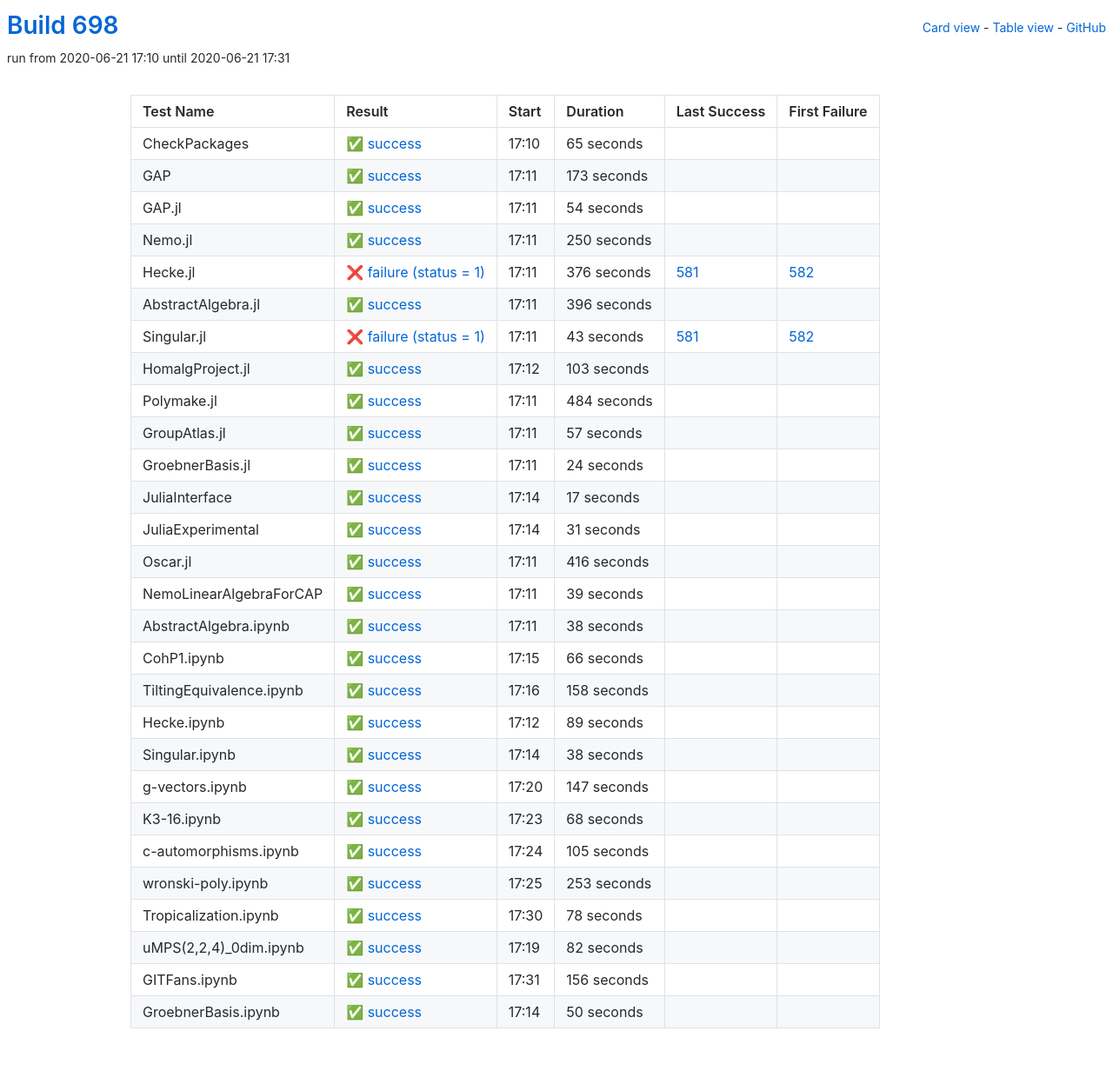
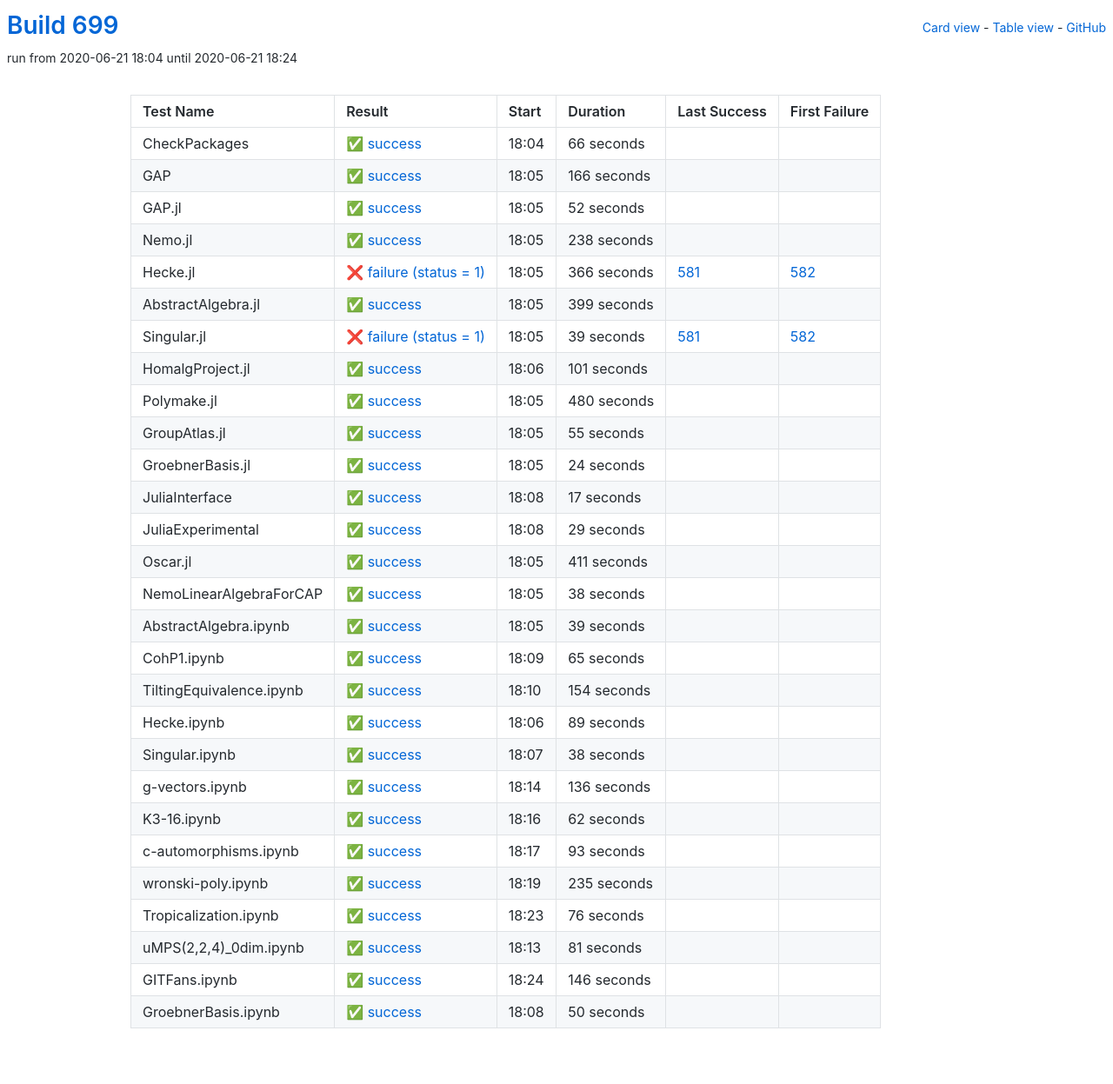
Before and after one commit to oscar-system/oscar-ci-status-1.4, a Jekyll site: the page built from table.html, in a window 1280 px wide. Shown: the whole page at 87% size. Built offline with Jekyll 4.4.1, drawn with Linux system fonts in a browser that asks for light colours.

Commit message:
Build #699

```diff
--- a/_data/ci.yml
+++ b/_data/ci.yml
@@ -1,6 +1,6 @@
 ---
-build: 698
-build_url: https://oscarci.mathematik.uni-kl.de/job/oscar-julia-1.4/698/
+build: 699
+build_url: https://oscarci.mathematik.uni-kl.de/job/oscar-julia-1.4/699/
 job: oscar-julia-1.4
 organization: oscar-system
 repo: oscar-ci-status-1.4
@@ -8,128 +8,128 @@ repourl: https://github.com/oscar-system/oscar-ci-status-1.4
 tests:
 - name: CheckPackages
   id: checkpackages
-  log: https://oscarci.mathematik.uni-kl.de/job/oscar-julia-1.4/698/artifact/logs/build-698/CheckPackages.log
-  start: 2020-06-21 17:10
+  log: https://oscarci.mathematik.uni-kl.de/job/oscar-julia-1.4/699/artifact/logs/build-699/CheckPackages.log
+  start: 2020-06-21 18:04
   success: true
   exitcode: 0
   status: success
-  duration: 65
+  duration: 66
   last_success: false
   last_success_url:
   first_failure: false
   first_failure_url:
 - name: GAP
   id: gap
-  log: https://oscarci.mathematik.uni-kl.de/job/oscar-julia-1.4/698/artifact/logs/build-698/GAP.log
-  start: 2020-06-21 17:11
+  log: https://oscarci.mathematik.uni-kl.de/job/oscar-julia-1.4/699/artifact/logs/build-699/GAP.log
+  start: 2020-06-21 18:05
   success: true
   exitcode: 0
   status: success
-  duration: 173
+  duration: 166
   last_success: false
   last_success_url:
   first_failure: false
   first_failure_url:
 - name: GAP.jl
   id: gap-jl
-  log: https://oscarci.mathematik.uni-kl.de/job/oscar-julia-1.4/698/artifact/logs/build-698/GAP.jl.log
-  start: 2020-06-21 17:11
+  log: https://oscarci.mathematik.uni-kl.de/job/oscar-julia-1.4/699/artifact/logs/build-699/GAP.jl.log
+  start: 2020-06-21 18:05
   success: true
   exitcode: 0
   status: success
-  duration: 54
+  duration: 52
   last_success: false
   last_success_url:
   first_failure: false
   first_failure_url:
 - name: Nemo.jl
   id: nemo-jl
-  log: https://oscarci.mathematik.uni-kl.de/job/oscar-julia-1.4/698/artifact/logs/build-698/Nemo.jl.log
-  start: 2020-06-21 17:11
+  log: https://oscarci.mathematik.uni-kl.de/job/oscar-julia-1.4/699/artifact/logs/build-699/Nemo.jl.log
+  start: 2020-06-21 18:05
   success: true
   exitcode: 0
   status: success
-  duration: 250
+  duration: 238
   last_success: false
   last_success_url:
   first_failure: false
   first_failure_url:
 - name: Hecke.jl
   id: hecke-jl
-  log: https://oscarci.mathematik.uni-kl.de/job/oscar-julia-1.4/698/artifact/logs/build-698/Hecke.jl.log
-  start: 2020-06-21 17:11
+  log: https://oscarci.mathematik.uni-kl.de/job/oscar-julia-1.4/699/artifact/logs/build-699/Hecke.jl.log
+  start: 2020-06-21 18:05
   success: false
   exitcode: 1
   status: failure
-  duration: 376
+  duration: 366
   last_success: 581
   last_success_url: https://oscarci.mathematik.uni-kl.de/job/oscar-julia-1.4/581/
   first_failure: 582
   first_failure_url: https://oscarci.mathematik.uni-kl.de/job/oscar-julia-1.4/582/
 - name: AbstractAlgebra.jl
   id: abstractalgebra-jl
-  log: https://oscarci.mathematik.uni-kl.de/job/oscar-julia-1.4/698/artifact/logs/build-698/AbstractAlgebra.jl.log
-  start: 2020-06-21 17:11
+  log: https://oscarci.mathematik.uni-kl.de/job/oscar-julia-1.4/699/artifact/logs/build-699/AbstractAlgebra.jl.log
+  start: 2020-06-21 18:05
   success: true
   exitcode: 0
   status: success
-  duration: 396
+  duration: 399
   last_success: false
   last_success_url:
   first_failure: false
   first_failure_url:
 - name: Singular.jl
   id: singular-jl
-  log: https://oscarci.mathematik.uni-kl.de/job/oscar-julia-1.4/698/artifact/logs/build-698/Singular.jl.log
-  start: 2020-06-21 17:11
+  log: https://oscarci.mathematik.uni-kl.de/job/oscar-julia-1.4/699/artifact/logs/build-699/Singular.jl.log
+  start: 2020-06-21 18:05
   success: false
   exitcode: 1
   status: failure
-  duration: 43
+  duration: 39
   last_success: 581
   last_success_url: https://oscarci.mathematik.uni-kl.de/job/oscar-julia-1.4/581/
   first_failure: 582
   first_failure_url: https://oscarci.mathematik.uni-kl.de/job/oscar-julia-1.4/582/
 - name: HomalgProject.jl
   id: homalgproject-jl
-  log: https://oscarci.mathematik.uni-kl.de/job/oscar-julia-1.4/698/artifact/logs/build-698/HomalgProject.jl.log
-  start: 2020-06-21 17:12
+  log: https://oscarci.mathematik.uni-kl.de/job/oscar-julia-1.4/699/artifact/logs/build-699/HomalgProject.jl.log
+  start: 2020-06-21 18:06
   success: true
   exitcode: 0
   status: success
-  duration: 103
+  duration: 101
   last_success: false
   last_success_url:
   first_failure: false
   first_failure_url:
 - name: Polymake.jl
   id: polymake-jl
-  log: https://oscarci.mathematik.uni-kl.de/job/oscar-julia-1.4/698/artifact/logs/build-698/Polymake.jl.log
-  start: 2020-06-21 17:11
+  log: https://oscarci.mathematik.uni-kl.de/job/oscar-julia-1.4/699/artifact/logs/build-699/Polymake.jl.log
+  start: 2020-06-21 18:05
   success: true
   exitcode: 0
   status: success
-  duration: 484
+  duration: 480
   last_success: false
   last_success_url:
   first_failure: false
   first_failure_url:
 - name: GroupAtlas.jl
   id: groupatlas-jl
-  log: https://oscarci.mathematik.uni-kl.de/job/oscar-julia-1.4/698/artifact/logs/build-698/GroupAtlas.jl.log
-  start: 2020-06-21 17:11
+  log: https://oscarci.mathematik.uni-kl.de/job/oscar-julia-1.4/699/artifact/logs/build-699/GroupAtlas.jl.log
+  start: 2020-06-21 18:05
   success: true
   exitcode: 0
   status: success
-  duration: 57
+  duration: 55
   last_success: false
   last_success_url:
   first_failure: false
   first_failure_url:
 - name: GroebnerBasis.jl
   id: groebnerbasis-jl
-  log: https://oscarci.mathematik.uni-kl.de/job/oscar-julia-1.4/698/artifact/logs/build-698/GroebnerBasis.jl.log
-  start: 2020-06-21 17:11
+  log: https://oscarci.mathematik.uni-kl.de/job/oscar-julia-1.4/699/artifact/logs/build-699/GroebnerBasis.jl.log
+  start: 2020-06-21 18:05
   success: true
   exitcode: 0
   status: success
@@ -140,8 +140,8 @@ tests:
   first_failure_url:
 - name: JuliaInterface
   id: juliainterface
-  log: https://oscarci.mathematik.uni-kl.de/job/oscar-julia-1.4/698/artifact/logs/build-698/JuliaInterface.log
-  start: 2020-06-21 17:14
+  log: https://oscarci.mathematik.uni-kl.de/job/oscar-julia-1.4/699/artifact/logs/build-699/JuliaInterface.log
+  start: 2020-06-21 18:08
   success: true
   exitcode: 0
   status: success
@@ -152,32 +152,44 @@ tests:
   first_failure_url:
 - name: JuliaExperimental
   id: juliaexperimental
-  log: https://oscarci.mathematik.uni-kl.de/job/oscar-julia-1.4/698/artifact/logs/build-698/JuliaExperimental.log
-  start: 2020-06-21 17:14
+  log: https://oscarci.mathematik.uni-kl.de/job/oscar-julia-1.4/699/artifact/logs/build-699/JuliaExperimental.log
+  start: 2020-06-21 18:08
   success: true
   exitcode: 0
   status: success
-  duration: 31
+  duration: 29
   last_success: false
   last_success_url:
   first_failure: false
   first_failure_url:
 - name: Oscar.jl
   id: oscar-jl
-  log: https://oscarci.mathematik.uni-kl.de/job/oscar-julia-1.4/698/artifact/logs/build-698/Oscar.jl.log
-  start: 2020-06-21 17:11
+  log: https://oscarci.mathematik.uni-kl.de/job/oscar-julia-1.4/699/artifact/logs/build-699/Oscar.jl.log
+  start: 2020-06-21 18:05
   success: true
   exitcode: 0
   status: success
-  duration: 416
+  duration: 411
   last_success: false
   last_success_url:
   first_failure: false
   first_failure_url:
 - name: NemoLinearAlgebraForCAP
   id: nemolinearalgebraforcap
-  log: https://oscarci.mathematik.uni-kl.de/job/oscar-julia-1.4/698/artifact/logs/build-698/NemoLinearAlgebraForCAP.log
-  start: 2020-06-21 17:11
+  log: https://oscarci.mathematik.uni-kl.de/job/oscar-julia-1.4/699/artifact/logs/build-699/NemoLinearAlgebraForCAP.log
+  start: 2020-06-21 18:05
+  success: true
+  exitcode: 0
+  status: success
+  duration: 38
+  last_success: false
+  last_success_url:
+  first_failure: false
+  first_failure_url:
+- name: AbstractAlgebra.ipynb
+  id: abstractalgebra-ipynb
+  log: https://oscarci.mathematik.uni-kl.de/job/oscar-julia-1.4/699/artifact/logs/build-699/AbstractAlgebra.ipynb.log
+  start: 2020-06-21 18:05
   success: true
   exitcode: 0
   status: success
@@ -186,46 +198,34 @@ tests:
   last_success_url:
   first_failure: false
   first_failure_url:
-- name: AbstractAlgebra.ipynb
-  id: abstractalgebra-ipynb
-  log: https://oscarci.mathematik.uni-kl.de/job/oscar-julia-1.4/698/artifact/logs/build-698/AbstractAlgebra.ipynb.log
-  start: 2020-06-21 17:11
+- name: CohP1.ipynb
+  id: cohp1-ipynb
+  log: https://oscarci.mathematik.uni-kl.de/job/oscar-julia-1.4/699/artifact/logs/build-699/CohP1.ipynb.log
+  start: 2020-06-21 18:09
   success: true
   exitcode: 0
   status: success
-  duration: 38
-  last_success: false
-  last_success_url:
-  first_failure: false
-  first_failure_url:
-- name: CohP1.ipynb
-  id: cohp1-ipynb
-  log: https://oscarci.mathematik.uni-kl.de/job/oscar-julia-1.4/698/artifact/logs/build-698/CohP1.ipynb.log
-  start: 2020-06-21 17:15
-  success: true
-  exitcode: 0
-  status: success
-  duration: 66
+  duration: 65
   last_success: false
   last_success_url:
   first_failure: false
   first_failure_url:
 - name: TiltingEquivalence.ipynb
   id: tiltingequivalence-ipynb
-  log: https://oscarci.mathematik.uni-kl.de/job/oscar-julia-1.4/698/artifact/logs/build-698/TiltingEquivalence.ipynb.log
-  start: 2020-06-21 17:16
+  log: https://oscarci.mathematik.uni-kl.de/job/oscar-julia-1.4/699/artifact/logs/build-699/TiltingEquivalence.ipynb.log
+  start: 2020-06-21 18:10
   success: true
   exitcode: 0
   status: success
-  duration: 158
+  duration: 154
   last_success: false
   last_success_url:
   first_failure: false
   first_failure_url:
 - name: Hecke.ipynb
   id: hecke-ipynb
-  log: https://oscarci.mathematik.uni-kl.de/job/oscar-julia-1.4/698/artifact/logs/build-698/Hecke.ipynb.log
-  start: 2020-06-21 17:12
+  log: https://oscarci.mathematik.uni-kl.de/job/oscar-julia-1.4/699/artifact/logs/build-699/Hecke.ipynb.log
+  start: 2020-06-21 18:06
   success: true
   exitcode: 0
   status: success
@@ -236,8 +236,8 @@ tests:
   first_failure_url:
 - name: Singular.ipynb
   id: singular-ipynb
-  log: https://oscarci.mathematik.uni-kl.de/job/oscar-julia-1.4/698/artifact/logs/build-698/Singular.ipynb.log
-  start: 2020-06-21 17:14
+  log: https://oscarci.mathematik.uni-kl.de/job/oscar-julia-1.4/699/artifact/logs/build-699/Singular.ipynb.log
+  start: 2020-06-21 18:07
   success: true
   exitcode: 0
   status: success
@@ -248,92 +248,92 @@ tests:
   first_failure_url:
 - name: g-vectors.ipynb
   id: g-vectors-ipynb
-  log: https://oscarci.mathematik.uni-kl.de/job/oscar-julia-1.4/698/artifact/logs/build-698/g-vectors.ipynb.log
-  start: 2020-06-21 17:20
+  log: https://oscarci.mathematik.uni-kl.de/job/oscar-julia-1.4/699/artifact/logs/build-699/g-vectors.ipynb.log
+  start: 2020-06-21 18:14
   success: true
   exitcode: 0
   status: success
-  duration: 147
+  duration: 136
   last_success: false
   last_success_url:
   first_failure: false
   first_failure_url:
 - name: K3-16.ipynb
   id: k3-16-ipynb
-  log: https://oscarci.mathematik.uni-kl.de/job/oscar-julia-1.4/698/artifact/logs/build-698/K3-16.ipynb.log
-  start: 2020-06-21 17:23
+  log: https://oscarci.mathematik.uni-kl.de/job/oscar-julia-1.4/699/artifact/logs/build-699/K3-16.ipynb.log
+  start: 2020-06-21 18:16
   success: true
   exitcode: 0
   status: success
-  duration: 68
+  duration: 62
   last_success: false
   last_success_url:
   first_failure: false
   first_failure_url:
 - name: c-automorphisms.ipynb
   id: c-automorphisms-ipynb
-  log: https://oscarci.mathematik.uni-kl.de/job/oscar-julia-1.4/698/artifact/logs/build-698/c-automorphisms.ipynb.log
-  start: 2020-06-21 17:24
+  log: https://oscarci.mathematik.uni-kl.de/job/oscar-julia-1.4/699/artifact/logs/build-699/c-automorphisms.ipynb.log
+  start: 2020-06-21 18:17
   success: true
   exitcode: 0
   status: success
-  duration: 105
+  duration: 93
   last_success: false
   last_success_url:
   first_failure: false
   first_failure_url:
 - name: wronski-poly.ipynb
   id: wronski-poly-ipynb
-  log: https://oscarci.mathematik.uni-kl.de/job/oscar-julia-1.4/698/artifact/logs/build-698/wronski-poly.ipynb.log
-  start: 2020-06-21 17:25
+  log: https://oscarci.mathematik.uni-kl.de/job/oscar-julia-1.4/699/artifact/logs/build-699/wronski-poly.ipynb.log
+  start: 2020-06-21 18:19
   success: true
   exitcode: 0
   status: success
-  duration: 253
+  duration: 235
   last_success: false
   last_success_url:
   first_failure: false
   first_failure_url:
 - name: Tropicalization.ipynb
   id: tropicalization-ipynb
-  log: https://oscarci.mathematik.uni-kl.de/job/oscar-julia-1.4/698/artifact/logs/build-698/Tropicalization.ipynb.log
-  start: 2020-06-21 17:30
+  log: https://oscarci.mathematik.uni-kl.de/job/oscar-julia-1.4/699/artifact/logs/build-699/Tropicalization.ipynb.log
+  start: 2020-06-21 18:23
   success: true
   exitcode: 0
   status: success
-  duration: 78
+  duration: 76
   last_success: false
   last_success_url:
   first_failure: false
   first_failure_url:
 - name: uMPS(2,2,4)_0dim.ipynb
   id: umps-2-2-4-0dim-ipynb
-  log: https://oscarci.mathematik.uni-kl.de/job/oscar-julia-1.4/698/artifact/logs/build-698/uMPS-2-2-4-_0dim.ipynb.log
-  start: 2020-06-21 17:19
+  log: https://oscarci.mathematik.uni-kl.de/job/oscar-julia-1.4/699/artifact/logs/build-699/uMPS-2-2-4-_0dim.ipynb.log
+  start: 2020-06-21 18:13
   success: true
   exitcode: 0
   status: success
-  duration: 82
+  duration: 81
   last_success: false
   last_success_url:
   first_failure: false
   first_failure_url:
 - name: GITFans.ipynb
   id: gitfans-ipynb
-  log: https://oscarci.mathematik.uni-kl.de/job/oscar-julia-1.4/698/artifact/logs/build-698/GITFans.ipynb.log
-  start: 2020-06-21 17:31
+  log: https://oscarci.mathematik.uni-kl.de/job/oscar-julia-1.4/699/artifact/logs/build-699/GITFans.ipynb.log
+  start: 2020-06-21 18:24
   success: true
   exitcode: 0
   status: success
-  duration: 156
+  duration: 146
   last_success: false
   last_success_url:
   first_failure: false
   first_failure_url:
 - name: GroebnerBasis.ipynb
   id: groebnerbasis-ipynb
-  log: https://oscarci.mathematik.uni-kl.de/job/oscar-julia-1.4/698/artifact/logs/build-698/GroebnerBasis.ipynb.log
-  start: 2020-06-21 17:14
+  log: https://oscarci.mathematik.uni-kl.de/job/oscar-julia-1.4/699/artifact/logs/build-699/GroebnerBasis.ipynb.log
+  start: 2020-06-21 18:08
   success: true
   exitcode: 0
   status: success
```
Also changed, not shown: README.md.
